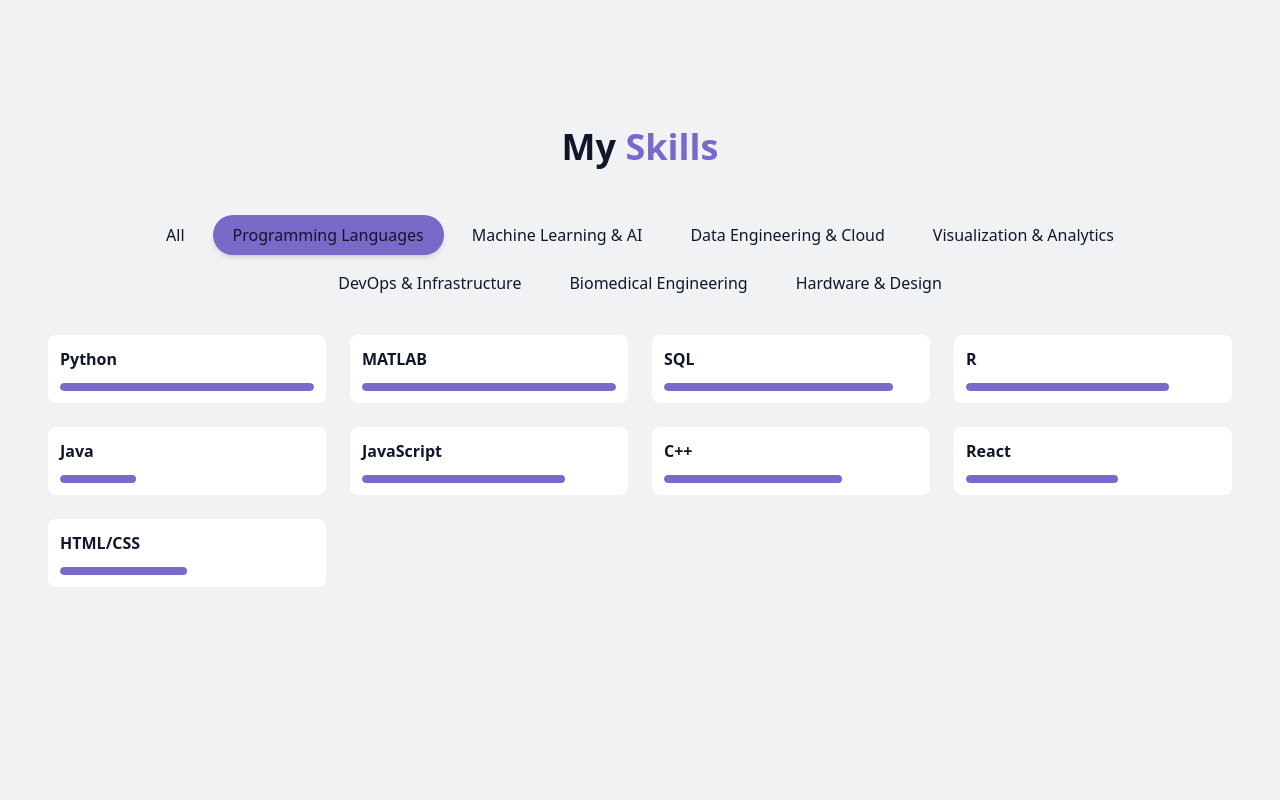
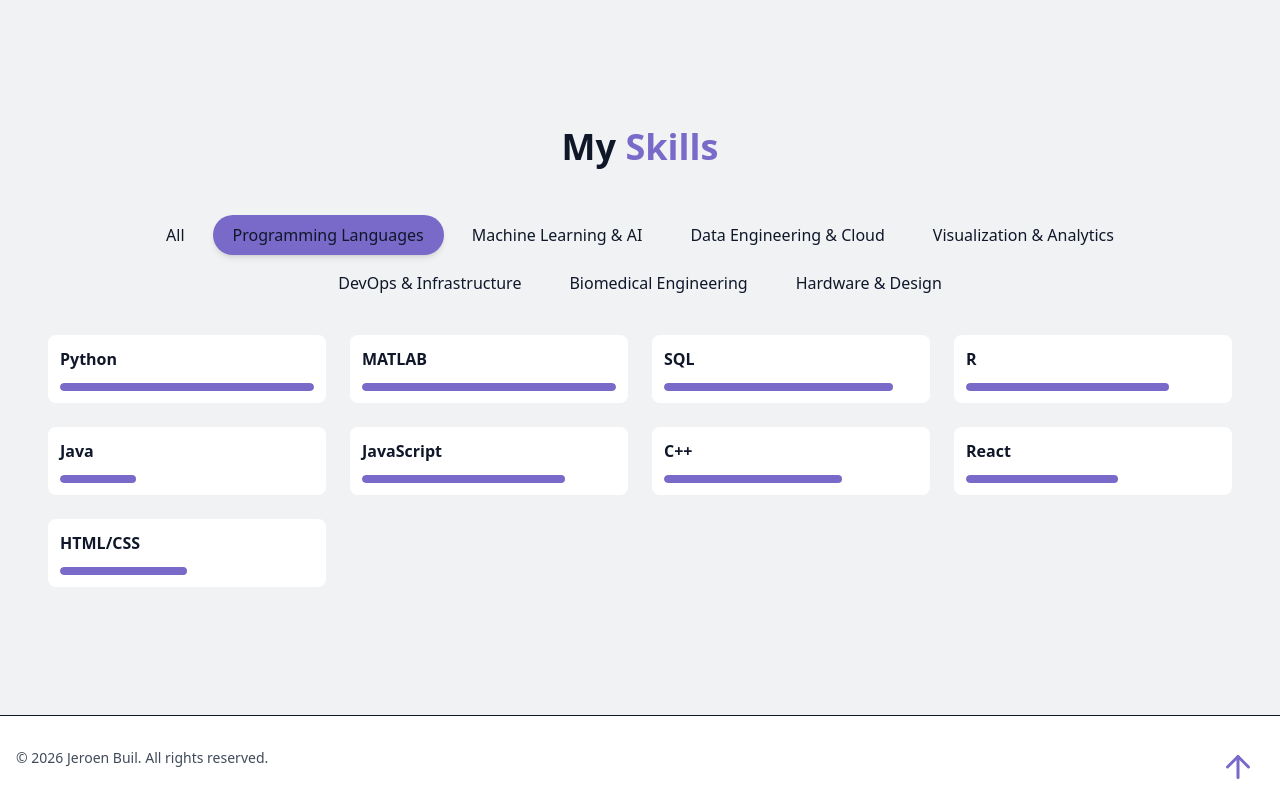
Before and after one commit to JeroenBuil/JeroenBuil.github.io, a React (Vite) app: page / in a window 1280 px wide. Shown: the part 1643-2443 px from the top of the page. Before the commit the page ends 2326 px from the top, so only its background shows below. Built offline with nearby package versions, Linux system fonts and the light colour scheme.

Commit message:
Add footer with arrow bring back home

```diff
--- /dev/null
+++ b/src/components/Footer.jsx
@@ -0,0 +1,30 @@
+import { cn } from "@/lib/utils";
+import { ArrowUp } from "lucide-react";
+
+export const Footer = () => {
+    const handleScrollToTop = (event) => {
+        event.preventDefault();
+        const target = document.getElementById("home");
+        if (target) {
+            target.scrollIntoView({ behavior: "smooth", block: "start" });
+        }
+    };
+
+    return (
+        <footer className={cn("py-4 px-4 bg-card relative border-t border-border mt-8",
+          "flex flex-wrap justify-between items-center")}>
+          <p className="text-sm text-muted-foreground">
+            &copy; {new Date().getFullYear()} Jeroen Buil. All rights reserved.
+          </p>
+
+          <a
+            href='#home'
+            onClick={handleScrollToTop}
+            className={cn("p-2 rounded-full bg-primary/10 text-primary",
+              "hover:bg-primary/20")}
+          >
+            <ArrowUp className="w-9 h-9 animate-bounce-up"/>
+            </a>
+        </footer>
+    );
+}
--- a/src/index.css
+++ b/src/index.css
@@ -281,3 +281,19 @@
 .animate-skill-bar {
   transition: grow 1.5s ease-out;
 }
+
+.animate-bounce-up {
+  animation: animate-bounce-up 1s infinite;
+}
+
+@keyframes animate-bounce-up  {
+  0%, 100% {
+    transform: translateY(25%);
+    animation-timing-function: cubic-bezier(0.8, 0, 1, 1);
+  }
+
+  50% {
+    transform: none;
+    animation-timing-function: cubic-bezier(0, 0, 0.2, 1);
+  }
+}
--- a/src/pages/Home.jsx
+++ b/src/pages/Home.jsx
@@ -4,6 +4,7 @@ import { NavBar } from "@/components/NavBar";
 import { HomeSection } from "@/components/HomeSection";
 import { AboutSection } from "@/components/AboutSection";
 import { SkillsSection } from "../components/SkillsSection";
+import { Footer } from "@/components/Footer";
 
 export const Home = () => {
     return <div className="min-h-dvh bg-background text-foreground overflow-x-hidden"> {/*className="min-h-screen"*/}
@@ -24,7 +25,7 @@ export const Home = () => {
                 <SkillsSection />
             </main>
 
-
             {/*Footer */}
+            <Footer />
         </div>;
 };
```
